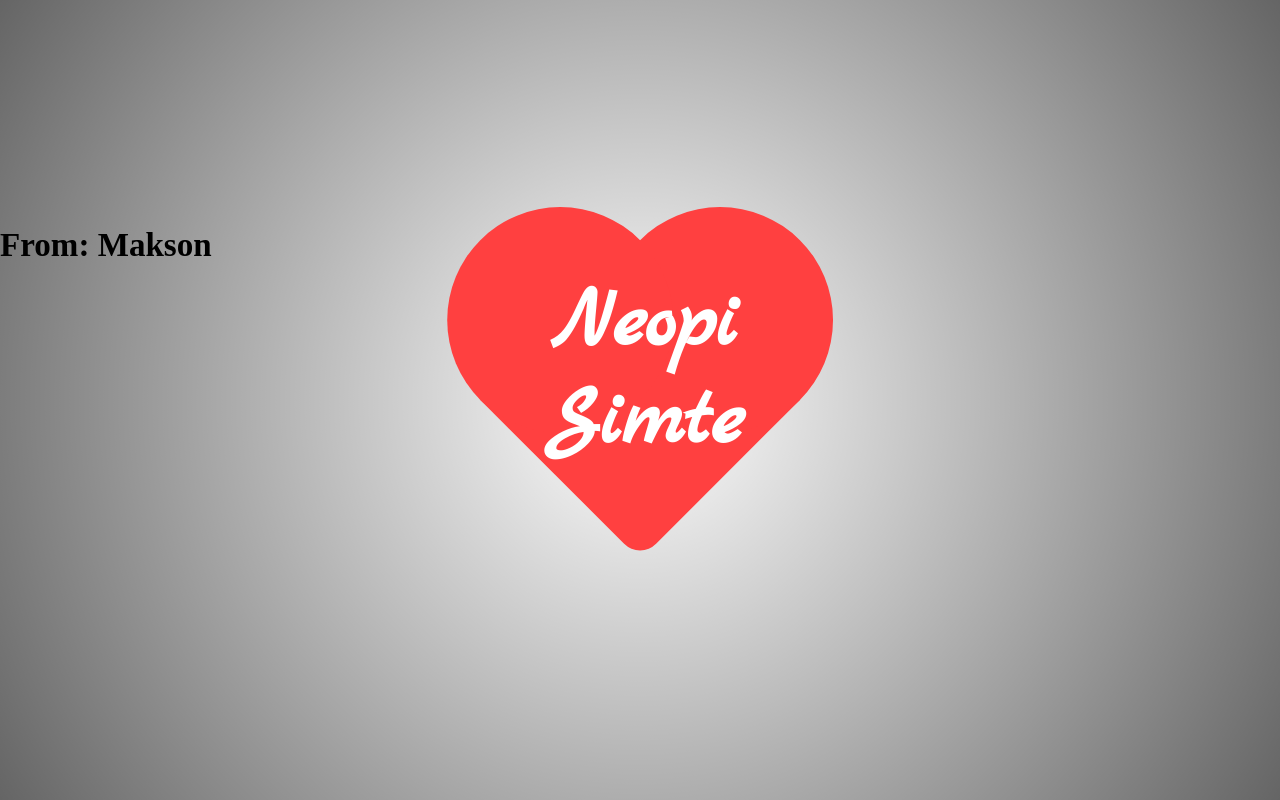
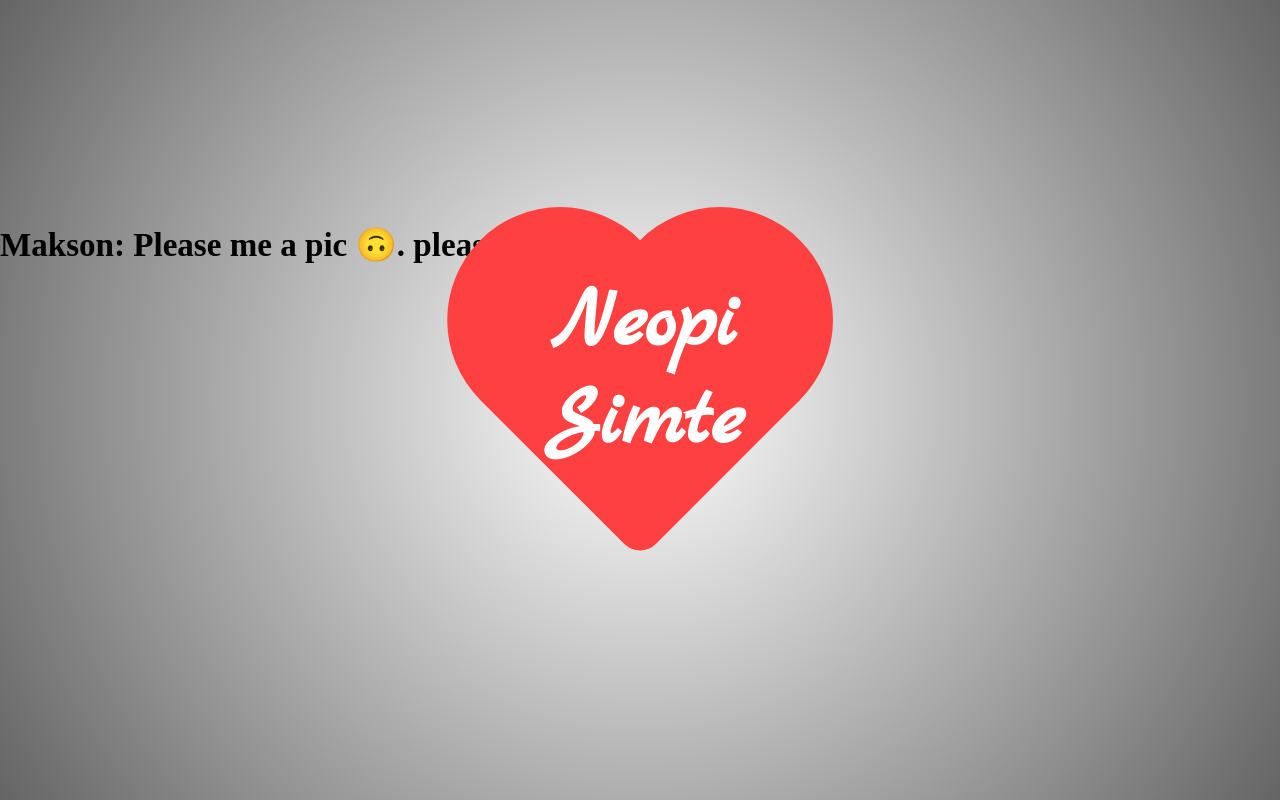
Before and after one commit to electricmak/neopi, a plain HTML site: page index.html in a window 1280 px wide. Drawn offline with nearby package versions, Linux system fonts and the light colour scheme.

Commit message:
Update index.html

```diff
--- a/index.html
+++ b/index.html
@@ -15,7 +15,7 @@
     <p class="heart">
         <strong>Neopi Simte</strong>
     </p>
-    <h3>From: Makson</h3>
+    <h3>Makson: Please me a pic 🙃. please please!</h3>
     <!-- partial -->
     <script src='//cdnjs.cloudflare.com/ajax/libs/jquery/2.1.3/jquery.min.js'></script>
 </body>
```
